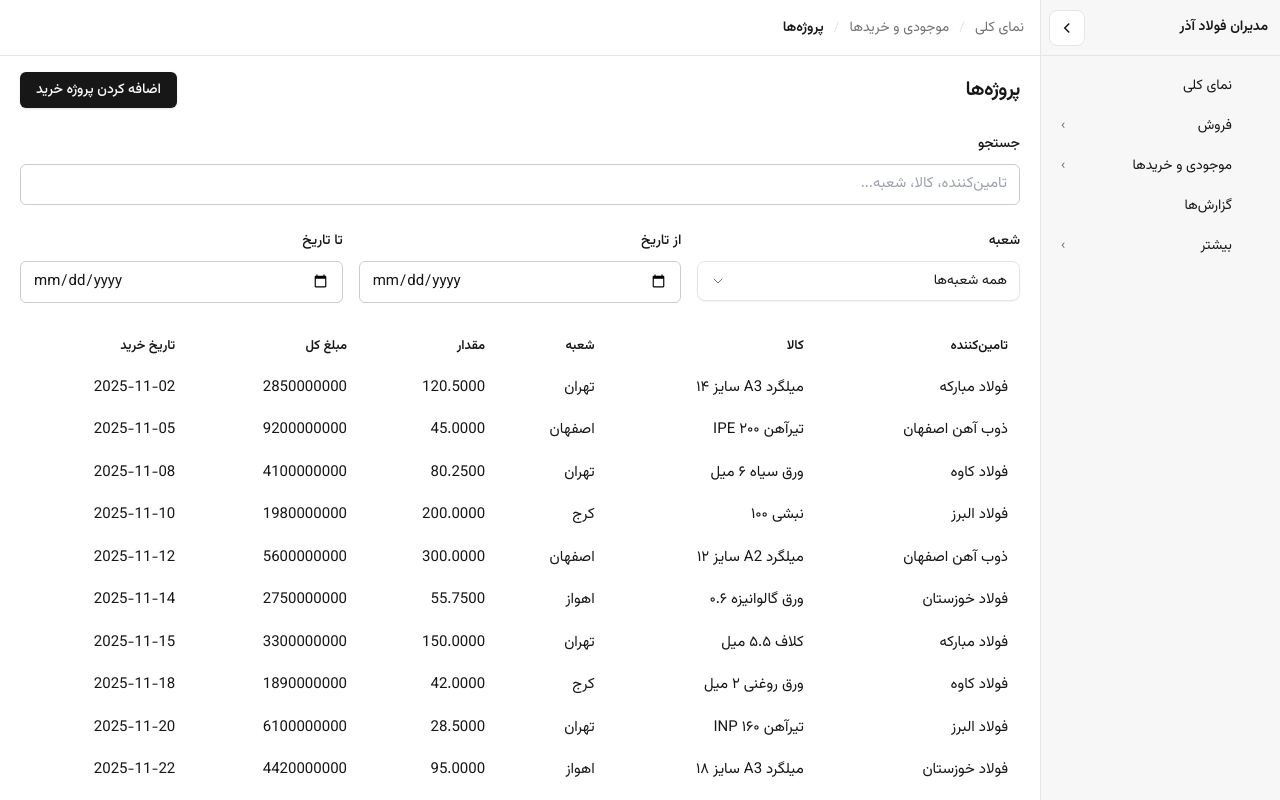
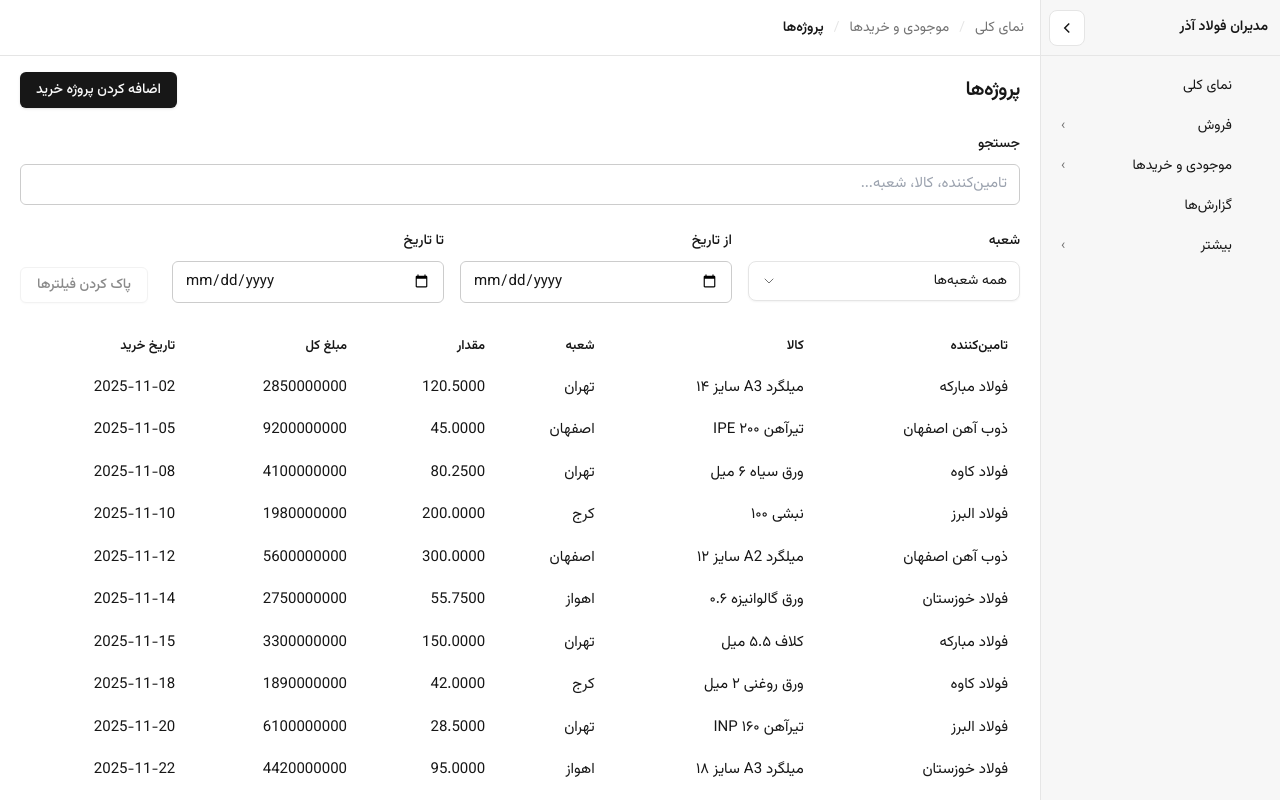
Before and after one commit to erfanhekmati/mfa-erp, a Next.js app in the folder apps/dashboard/: page /inventory/purchases in a window 1280 px wide. Built offline with nearby package versions, Linux system fonts and the light colour scheme; some icons are missing.

Commit message:
feat(dashboard): add clear filters button on purchase projects list
Reset branch and date range only; keep search text. Disable when no
filters are active.

Made-with: Cursor

```diff
--- a/apps/dashboard/app/(dashboard)/inventory/purchases/purchase-projects-list.tsx
+++ b/apps/dashboard/app/(dashboard)/inventory/purchases/purchase-projects-list.tsx
@@ -69,6 +69,15 @@ export function PurchaseProjectsList() {
 
   const branchOptions = useMemo(() => getUniqueBranchNames(), []);
 
+  const hasActiveFilters =
+    branch !== "" || dateFrom !== "" || dateTo !== "";
+
+  function clearFilters() {
+    setBranch("");
+    setDateFrom("");
+    setDateTo("");
+  }
+
   const filtered = useMemo(() => {
     return MOCK_PURCHASE_PROJECTS.filter(
       (row) =>
@@ -118,7 +127,8 @@ export function PurchaseProjectsList() {
         />
       </div>
 
-      <div className="grid gap-4 sm:grid-cols-2 lg:grid-cols-3">
+      <div className="flex flex-col gap-4 lg:flex-row lg:items-end lg:justify-between lg:gap-6">
+        <div className="grid flex-1 gap-4 sm:grid-cols-2 lg:grid-cols-3">
           <div className="space-y-2">
             <label htmlFor="filter-branch" className="text-sm font-medium">
               شعبه
@@ -168,6 +178,16 @@ export function PurchaseProjectsList() {
               className="!max-w-none text-left"
             />
           </div>
+        </div>
+        <Button
+          type="button"
+          variant="outline"
+          className="w-full shrink-0 lg:w-auto"
+          disabled={!hasActiveFilters}
+          onClick={clearFilters}
+        >
+          پاک کردن فیلترها
+        </Button>
       </div>
 
       <Table>
```
Lines whose indentation alone changed are shown as unchanged.
